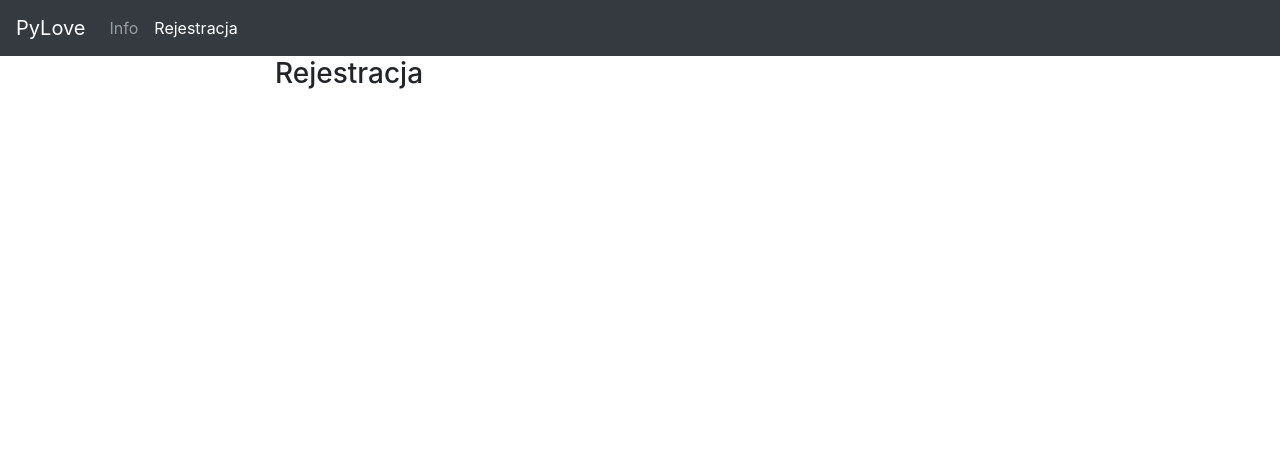
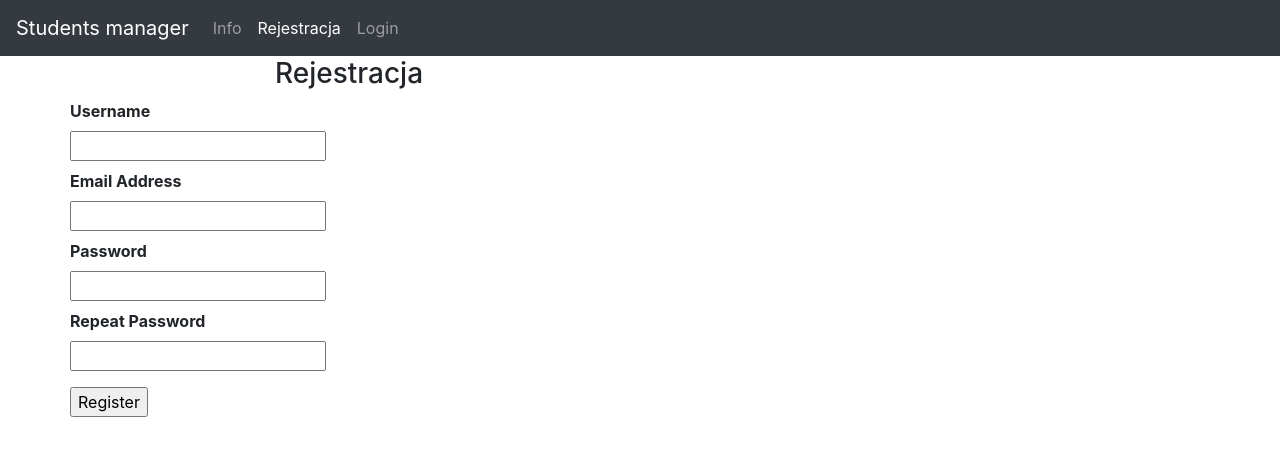
Before and after one commit to pyloveorg/students_manager, a Flask app: template templates/register.html in a window 1280 px wide. Shown: the top 456 px of the page. Run offline with Flask 2, Linux system fonts and the light colour scheme; the template is opened without the code that fills it: values that come from a table or form of the project are taken from there, others are empty; the visitor is signed in with stand-in values (Sample User, id 1); some libraries are stand-ins or nearby versions.

Commit message:
rejestracja html

```diff
--- a/main.py
+++ b/main.py
@@ -1,4 +1,4 @@
-__author__ = 'Piotr Dyba'
+__author__ = 'Kamila Urbaniak, Paulina Gralak'
 
 from os import path
 
@@ -9,7 +9,7 @@ from flask_bcrypt import Bcrypt
 
 
 app = Flask(__name__)
-app.config['SQLALCHEMY_DATABASE_URI'] = 'sqlite:///test.db'
+app.config['SQLALCHEMY_DATABASE_URI'] = 'sqlite:///students_manager.db'
 app.config['SQLALCHEMY_TRACK_MODIFICATIONS'] = False
 db = SQLAlchemy()
 db.app = app
@@ -20,8 +20,6 @@ bcrypt = Bcrypt()
 
 app.static_path = path.join(path.abspath(__file__), 'static')
 
-
-
 if __name__ == '__main__':
     from views import *
     app.run(debug=True)
--- a/models.py
+++ b/models.py
@@ -1,6 +1,8 @@
-__author__ = 'Piotr Dyba'
+__author__ = 'Kamila Urbaniak, Paulina Gralak'
 
 from flask.ext.login import UserMixin
+
+#import flask_login
 
 from sqlalchemy import Column
 from sqlalchemy.types import Integer
--- a/templates/_base.html
+++ b/templates/_base.html
@@ -2,14 +2,14 @@
 <html lang=en>
 <meta charset=utf-8>
 <head>
-  <title>XxX</title>
+  <title>Students manager</title>
   <link rel="stylesheet" href="https://maxcdn.bootstrapcdn.com/bootstrap/4.0.0/css/bootstrap.min.css"
         integrity="sha384-Gn5384xqQ1aoWXA+058RXPxPg6fy4IWvTNh0E263XmFcJlSAwiGgFAW/dAiS6JXm" crossorigin="anonymous">
 </head>
 
 <body>
   <nav class="navbar navbar-expand-md navbar-dark bg-dark">
-    <a class="navbar-brand" href="#">PyLove</a>
+    <a class="navbar-brand" href="#">Students manager</a>
     <button class="navbar-toggler" type="button" data-toggle="collapse" data-target="#navbarsExampleDefault"
             aria-controls="navbarsExampleDefault" aria-expanded="false" aria-label="Toggle navigation">
       <span class="navbar-toggler-icon"></span>
@@ -21,7 +21,10 @@
           <a class="nav-link" href="{{ url_for('info') }}">Info</a>
         </li>
         <li class="nav-item{% if page_id == 'register' %} active{% endif %}">
-          <a class="nav-link" href="#">Rejestracja</a>
+          <a class="nav-link" href="{{ url_for('register') }}">Rejestracja</a>
+        </li>
+      <li class="nav-item{% if page_id == 'login' %} active{% endif %}">
+          <a class="nav-link" href="{{ url_for('login') }}">Login</a>
         </li>
       </ul>
     </div>
--- /dev/null
+++ b/templates/_formhelpers.html
@@ -0,0 +1,22 @@
+<!DOCTYPE html>
+<html lang="en">
+<head>
+    <meta charset="UTF-8">
+    <title>Title</title>
+</head>
+<body>
+    {% macro render_field(field) %}
+      <dt>{{ field.label }}
+      <dd>{{ field(**kwargs)|safe }}
+      {% if field.errors %}
+        <ul class=errors>
+        {% for error in field.errors %}
+          <li>{{ error }}</li>
+        {% endfor %}
+        </ul>
+      {% endif %}
+      </dd>
+    {% endmacro %}
+
+</body>
+</html>
--- a/templates/register.html
+++ b/templates/register.html
@@ -9,6 +9,16 @@
     <div class="col-8">
       <h3>Rejestracja</h3>
     </div>
+{% from "_formhelpers.html" import render_field %}
+<form method=post>
+  <dl>
+    {{ render_field(form.username) }}
+    {{ render_field(form.email) }}
+    {{ render_field(form.password) }}
+    {{ render_field(form.confirm) }}
+  </dl>
+  <p><input type=submit value=Register>
+</form>
 
     <div class="col-2"></div>
   </div>
--- a/views.py
+++ b/views.py
@@ -9,9 +9,18 @@ from flask import render_template, redirect, request, flash, Blueprint, session
 import flask_login
 from models import User, LoginForm, RegistrationForm
 
+@lm.user_loader
+def load_user(id):
+    return User.get(id)
+
 @app.route('/', methods=['GET', 'POST'])
 def info():
-    return render_template('info.html')
+    if 'username' in session:
+        username = session['username']
+        return 'Logged in as ' + username + '<br>' + \
+               "<b><a href = '/logout'>click here to log out</a></b>"
+    else:
+        return render_template('info.html')
 
 @app.route('/register', methods=['GET', 'POST'])
 def register():
@@ -27,7 +36,13 @@ def register():
 
 @app.route('/login', methods=['GET', 'POST'])
 def login():
-    pass
+    #form = LoginForm(request.form)
+    if request.method == ['POST']:
+        username = request.form['username']
+        password = request.form['password']
+
+    else:
+        return render_template('login.html')
 
 @app.route('/logout', methods=['GET'])
 def logout():
@@ -37,6 +52,15 @@ def logout():
 def edit_profile():
     pass
 
+@app.route('/<int:username>', methods=['GET'])
+def profile():
+    if 'username' in session:
+        username = session['username']
+        return 'Logged in as ' + username + '<br>' + \
+               "<b><a href = '/logout'>click here to log out</a></b>"
+    else:
+        return render_template('login.html')
+
 @app.route('/plan', methods=['GET', 'POST'])
 def plan():
     pass
```
Also changed, not shown: init_db.py (+3 -5 lines), templates/login.html (added, +10 -0 lines).
